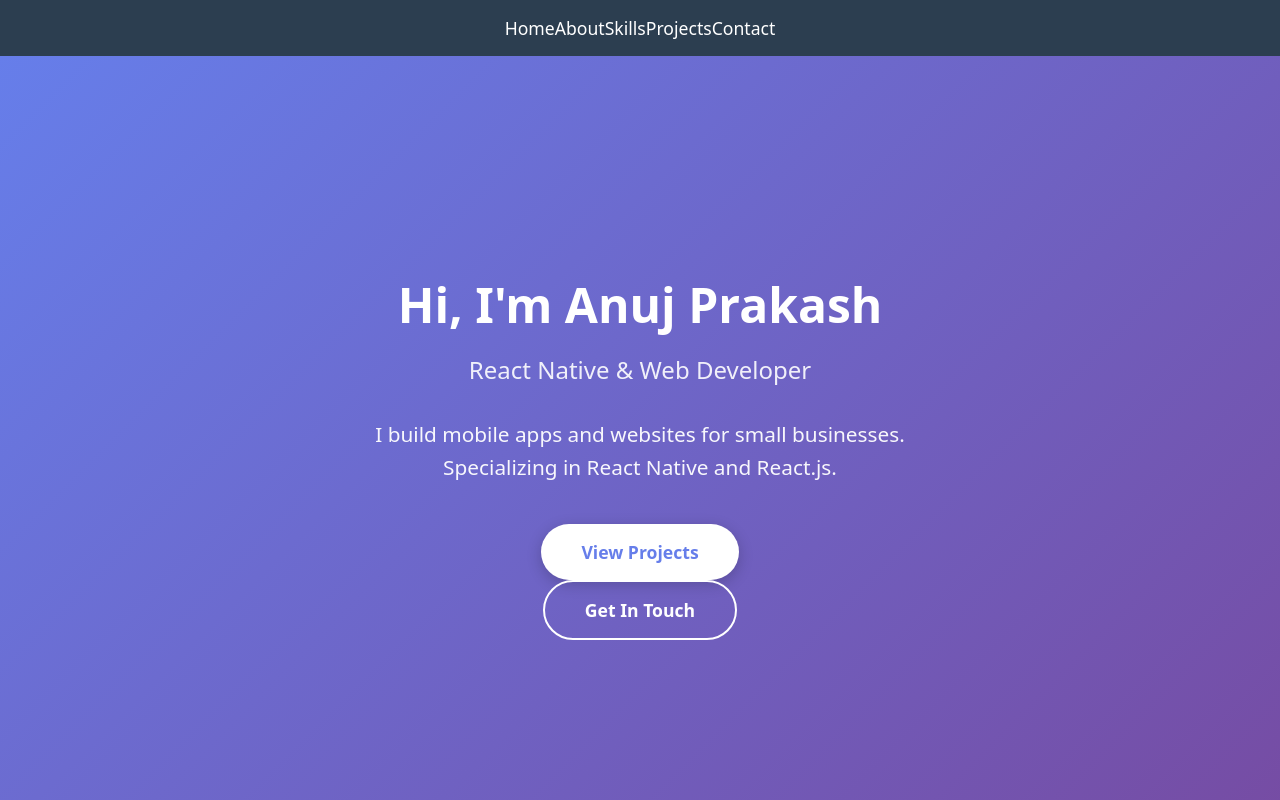
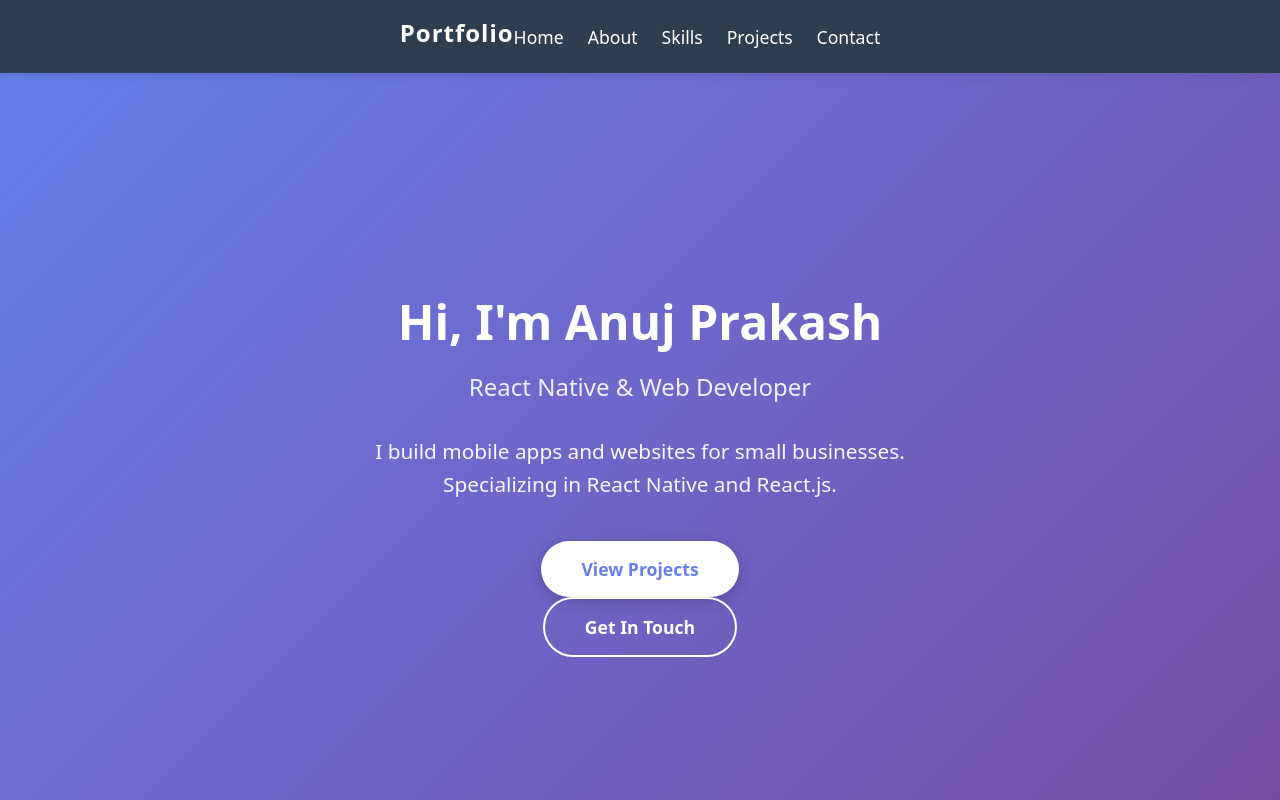
Before and after one commit to AnujPrakash16/personal-portfolio, a React (Create React App) app: page / in a window 1280 px wide. Shown: the top 800 px of the page. Built offline with nearby package versions, Linux system fonts and the light colour scheme.

Commit message:
Update App.js

```diff
--- a/src/App.js
+++ b/src/App.js
@@ -1,59 +1,62 @@
-//import logo from './logo.svg';
 import './App.css';
 
 import About from './About'
-import Project from './Project';
-import Skills from './Skills';
-import Contact from './Contact';
-import React from 'react';
-import Home from './Home';
+import Project from './Project'
+import Skills from './Skills'
+import Contact from './Contact'
+import React from 'react'
+import Home from './Home'
 
+function Navbar() {
 
+  const [hoveredLink, setHoveredLink] = React.useState(null)
 
-function Navbar(){
-  const [hoveredLink, setHoveredLink] = React.useState(null);
   const navStyle = {
-    position: 'left',
+    position: 'sticky',
     top: 0,
-    backgroundColor: '#2c3e50',  // Dark blue-gray
+    backgroundColor: '#2c3e50',
     padding: '1rem 2rem',
     display: 'flex',
     justifyContent: 'center',
     alignItems: 'center',
     boxShadow: '0 2px 10px rgba(0,0,0,0.1)',
     zIndex: 1000,
-    flexDirection :window.innerWidth <768 ? 'column' :'row',
-  };
+    flexDirection: window.innerWidth < 768 ? 'column' : 'row'
+  }
 
   const linksContainerStyle = {
     display: 'flex',
-    flexWrap: 'wrap',  // Wrap on small screens
+    flexWrap: 'wrap',
     gap: '1.5rem',
     justifyContent: 'center'
-  };
+  }
 
   const linkStyle = (isHovered) => ({
-    color: isHovered ? '#3498db' : 'white',  // Blue on hover
+    color: isHovered ? '#3498db' : 'white',
     textDecoration: 'none',
-    //margin: '1.5rem',
     fontSize: '1.1rem',
     fontWeight: '500',
     transition: 'color 0.3s ease',
     cursor: 'pointer'
-  });
+  })
 
   const logoStyle = {
     color: 'white',
     fontSize: '1.5rem',
     fontWeight: 'bold',
-    letterSpacing: '1px'
-  };
-  const links = ['home', 'about', 'skills', 'projects', 'contact'];
-  return(
+    letterSpacing: '1px',
+    marginBottom: '0.5rem'
+  }
+
+  const links = ['home', 'about', 'skills', 'projects', 'contact']
+
+  return (
     <nav style={navStyle}>
-    <div style={logoStyle}></div>
-    <div>
-    {links.map(link => (
+
+      <div style={logoStyle}>Portfolio</div>
+
+      <div style={linksContainerStyle}>
+        {links.map((link) => (
           <a
             key={link}
             href={`#${link}`}
@@ -65,29 +68,25 @@ function Navbar(){
           </a>
         ))}
       </div>
+
     </nav>
-  );
+  )
 }
 
 function App() {
   return (
     <div className="App">
 
-        <Navbar />
+      <Navbar />
 
-
-        <Home/>
-
-        <About/>
-        <Skills/>
-        <Project/>
-        <Contact/>
-
-
+      <Home />
+      <About />
+      <Skills />
+      <Project />
+      <Contact />
 
     </div>
-  );
+  )
 }
 
-
-export default App;
+export default App
```
